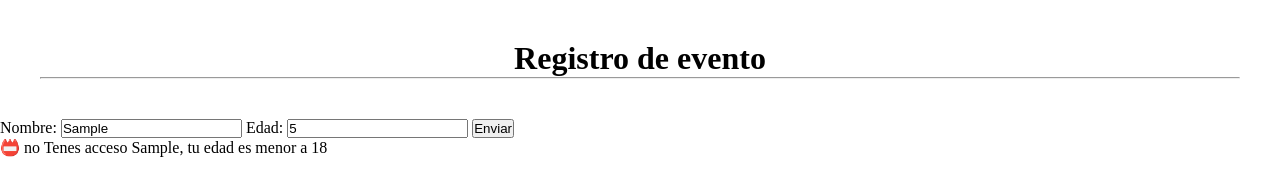
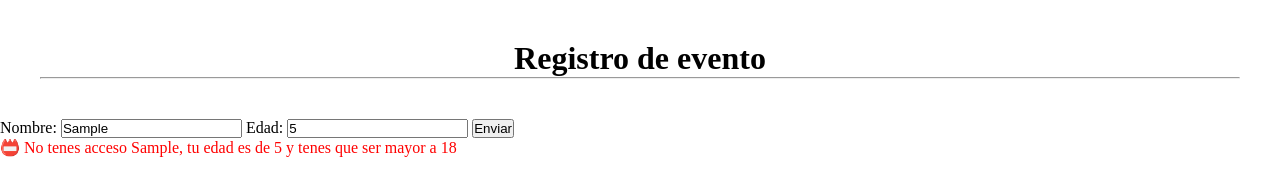
Before and after one commit to DanielFernandez14/Tp-N-2-Formulario-Con-Validaci-n-Js-, a plain HTML site: page index.html in a window 1280 px wide. Both pictures are taken after typing "Sample", "5" into the empty fields and a click on the button "Enviar". Drawn offline with Linux system fonts and the light colour scheme.

Commit message:
Validaciones + classList.add|remove

```diff
--- a/script.js
+++ b/script.js
@@ -10,12 +10,20 @@ function validacionDeFormulario(event) {
 const nombre = inputNombre.value.trim()
 const edad = Number(inputEdad.value);
 
+mensajes.classList.remove("ingresoExitoso", "ingresoFallido")
+
+let clase;
+
 if (edad >= 18) {
-    mensajes.textContent= ` ✅ Tenes acceso ${nombre}`
+    mensajes.textContent= ` ✅ Tenes acceso ${nombre} porque tu edad es de ${edad}`
+    clase = "ingresoExitoso"
 } else {
-    mensajes.textContent= ` 📛 no Tenes acceso ${nombre}, tu edad es menor a 18`
+    mensajes.textContent= ` 📛 No tenes acceso ${nombre}, tu edad es de ${edad} y tenes que ser mayor a 18 `
+    clase = "ingresoFallido"
 }
-console.log(nombre + edad)
+console.log(nombre, edad)
+
+mensajes.classList.add(clase)
 }
 
 form.addEventListener("submit", validacionDeFormulario)
--- a/style.css
+++ b/style.css
@@ -16,5 +16,12 @@ h1{
     text-align: center;
     color: black;
     font-weight: bold;
+}
 
+.ingresoExitoso{
+    color: green;
 }
+
+.ingresoFallido{
+    color: red;
+}
```
